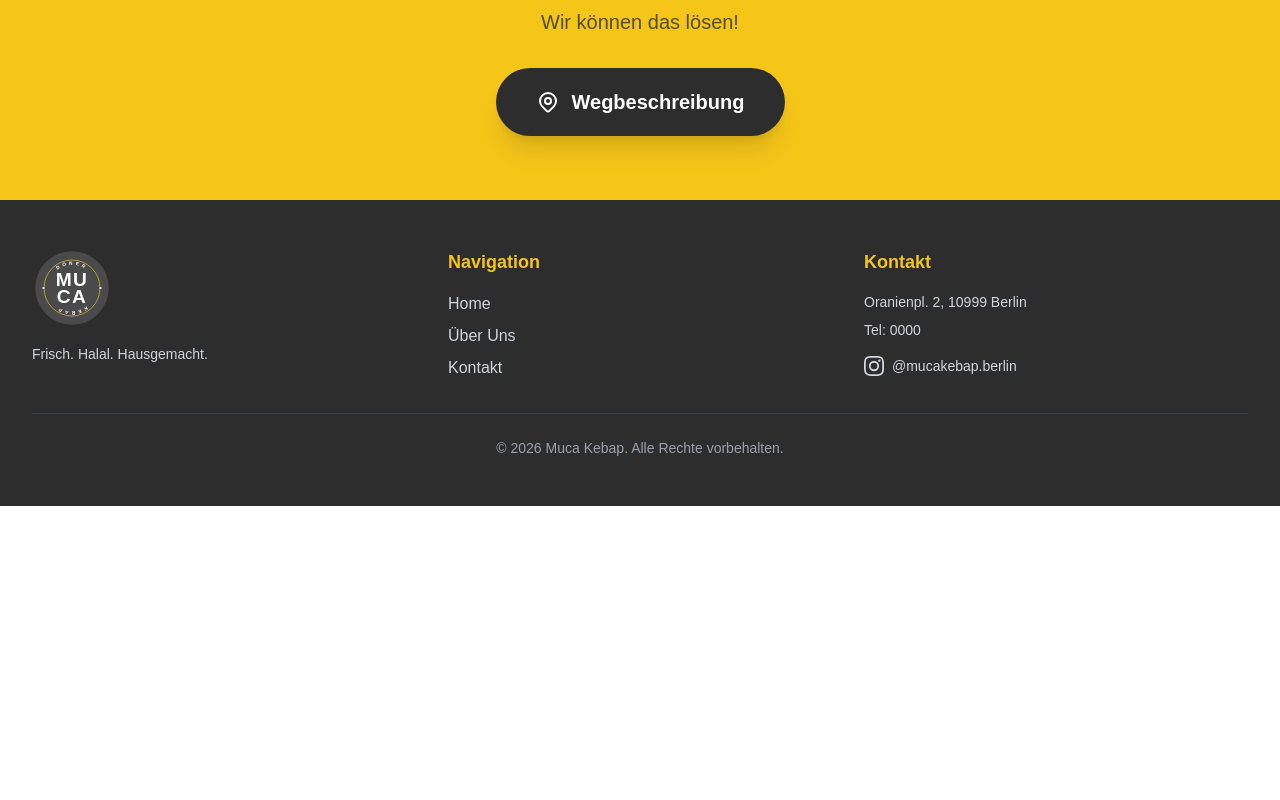
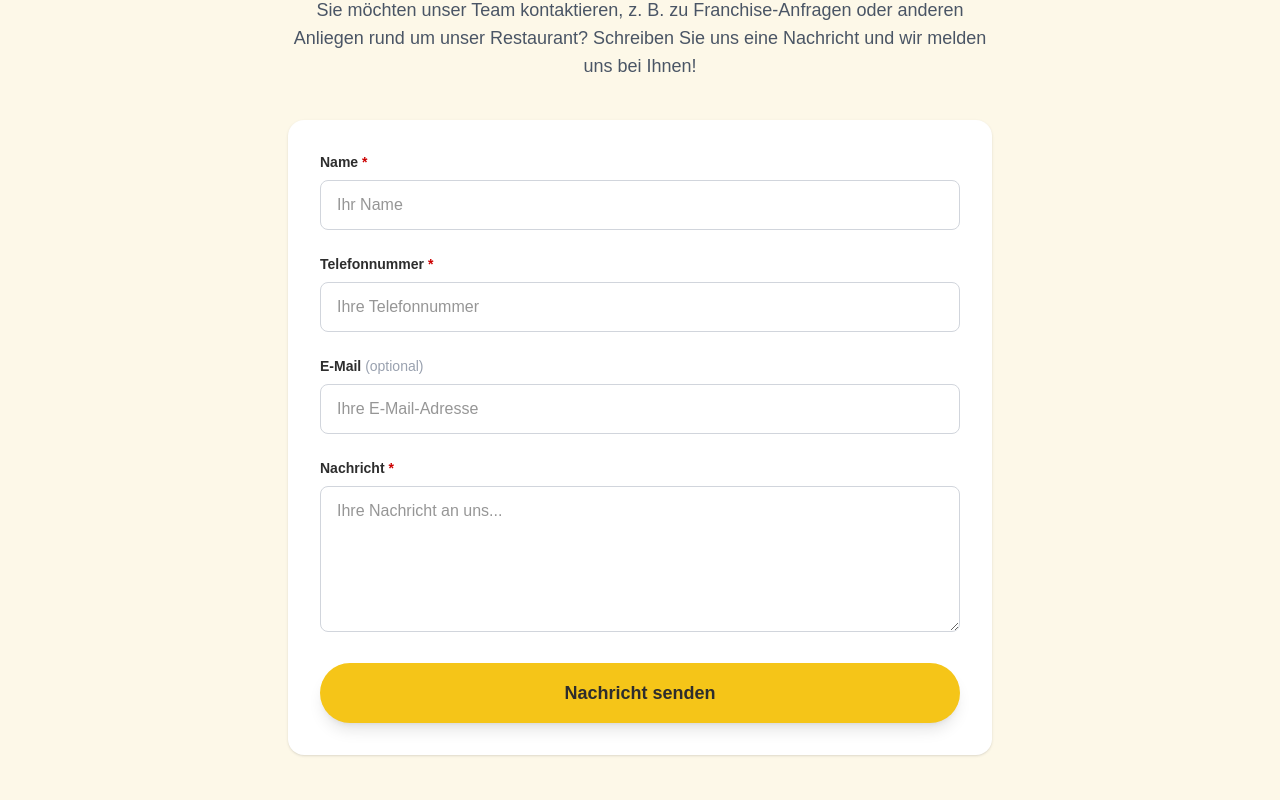
Before and after one commit to simple85/Muca-Kebap-Website, a Next.js app: page /kontakt in a window 1280 px wide. Shown: the part 1340-2140 px from the top of the page. Before the commit the page ends 1846 px from the top, so only its background shows below. Built offline with nearby package versions, Linux system fonts and the light colour scheme.

Commit message:
feat: contact form, text updates, favicon & OG tags

```diff
--- a/src/app/kontakt/page.tsx
+++ b/src/app/kontakt/page.tsx
@@ -1,6 +1,7 @@
 import type { Metadata } from "next";
 import Image from "next/image";
 import ScrollReveal from "@/components/ScrollReveal";
+import ContactForm from "@/components/ContactForm";
 
 export const metadata: Metadata = {
   title: "Kontakt | Muca Kebap",
@@ -130,6 +131,25 @@ export default function Kontakt() {
         </div>
       </section>
 
+      {/* Contact Form */}
+      <section className="py-16 bg-muca-cream">
+        <div className="mx-auto max-w-3xl px-4 sm:px-6 lg:px-8">
+          <ScrollReveal>
+            <h2 className="text-3xl font-extrabold text-muca-dark mb-4 text-center">
+              Schreiben Sie uns
+            </h2>
+            <p className="text-gray-600 text-center mb-10 text-lg">
+              Sie möchten unser Team kontaktieren, z.&nbsp;B. zu Franchise-Anfragen oder anderen
+              Anliegen rund um unser Restaurant? Schreiben Sie uns eine Nachricht und wir melden
+              uns bei Ihnen!
+            </p>
+          </ScrollReveal>
+          <ScrollReveal>
+            <ContactForm />
+          </ScrollReveal>
+        </div>
+      </section>
+
       {/* CTA */}
       <section className="bg-muca-yellow py-16">
         <ScrollReveal className="mx-auto max-w-3xl px-4 text-center">
--- a/src/app/layout.tsx
+++ b/src/app/layout.tsx
@@ -3,10 +3,28 @@ import "./globals.css";
 import Navbar from "@/components/Navbar";
 import Footer from "@/components/Footer";
 
+const basePath = process.env.NEXT_PUBLIC_BASE_PATH || "";
+
 export const metadata: Metadata = {
+  metadataBase: new URL("https://simple85.github.io/Muca-Kebap-Website"),
   title: "Muca Kebap | Frisch. Halal. Hausgemacht. | Berlin",
   description:
     "Muca Kebap in Berlin-Kreuzberg: Täglich frisches hausgemachtes Hausbrot, frisches Dönerfleisch und einwandfreie Hygiene. Besuchen Sie uns am Oranienplatz!",
+  openGraph: {
+    title: "Muca Kebap | Frisch. Halal. Hausgemacht.",
+    description:
+      "Muca Kebap in Berlin-Kreuzberg: Frisches Hausbrot, Dönerfleisch vom Spieß und höchste Hygiene. Besuchen Sie uns am Oranienplatz!",
+    images: [`${basePath}/images/og-image.png`],
+    type: "website",
+    locale: "de_DE",
+  },
+  twitter: {
+    card: "summary",
+    title: "Muca Kebap | Frisch. Halal. Hausgemacht.",
+    description:
+      "Muca Kebap in Berlin-Kreuzberg: Frisches Hausbrot, Dönerfleisch vom Spieß und höchste Hygiene.",
+    images: [`${basePath}/images/og-image.png`],
+  },
 };
 
 export default function RootLayout({
--- a/src/app/page.tsx
+++ b/src/app/page.tsx
@@ -109,7 +109,7 @@ export default function Home() {
                   <path strokeLinecap="round" strokeLinejoin="round" d="M12 8v4l3 3m6-3a9 9 0 11-18 0 9 9 0 0118 0z" />
                 </svg>
               </div>
-              <h3 className="text-xl font-bold text-muca-dark mb-2">Täglich frisches Hausbrot</h3>
+              <h3 className="text-xl font-bold text-muca-dark mb-2">Unser Muca-Hausbrot</h3>
               <p className="text-gray-600">
                 Unser Brot wird jeden Tag frisch und von Hand in unserer Küche gebacken – für den unverwechselbaren Muca-Geschmack.
               </p>
@@ -121,7 +121,7 @@ export default function Home() {
                   <path strokeLinecap="round" strokeLinejoin="round" d="M9.879 16.121A3 3 0 1012.015 11L11 14H9c0 .768.293 1.536.879 2.121z" />
                 </svg>
               </div>
-              <h3 className="text-xl font-bold text-muca-dark mb-2">Täglich frisches Dönerfleisch</h3>
+              <h3 className="text-xl font-bold text-muca-dark mb-2">Frisch vom Spieß</h3>
               <p className="text-gray-600">
                 Unser Fleisch wird täglich frisch am Spieß zubereitet – 100% Halal und von höchster Qualität.
               </p>
--- a/src/app/uber-uns/page.tsx
+++ b/src/app/uber-uns/page.tsx
@@ -99,7 +99,7 @@ export default function UeberUns() {
               <div className="relative z-10">
                 <div className="mb-6 flex h-16 w-16 items-center justify-center rounded-2xl bg-blue-100">
                   <svg className="h-8 w-8 text-blue-600" fill="none" stroke="currentColor" viewBox="0 0 24 24" strokeWidth={1.5}>
-                    <path strokeLinecap="round" strokeLinejoin="round" d="M9.75 3.104v5.714a2.25 2.25 0 01-.659 1.591L5 14.5M9.75 3.104c-.251.023-.501.05-.75.082m.75-.082a24.301 24.301 0 014.5 0m0 0v5.714c0 .597.237 1.17.659 1.591L19.8 15.3M14.25 3.104c.251.023.501.05.75.082M19.8 15.3l-1.57.393A9.065 9.065 0 0112 15a9.065 9.065 0 00-6.23.693L5 14.5m14.8.8l1.402 1.402c1.232 1.232.65 3.318-1.067 3.611A48.309 48.309 0 0112 21c-2.773 0-5.491-.235-8.135-.687-1.718-.293-2.3-2.379-1.067-3.61L5 14.5" />
+                    <path strokeLinecap="round" strokeLinejoin="round" d="M9.813 15.904L9 18.75l-.813-2.846a4.5 4.5 0 00-3.09-3.09L2.25 12l2.846-.813a4.5 4.5 0 003.09-3.09L9 5.25l.813 2.846a4.5 4.5 0 003.09 3.09L15.75 12l-2.846.813a4.5 4.5 0 00-3.09 3.09zM18.259 8.715L18 9.75l-.259-1.035a3.375 3.375 0 00-2.455-2.456L14.25 6l1.036-.259a3.375 3.375 0 002.455-2.456L18 2.25l.259 1.035a3.375 3.375 0 002.455 2.456L21.75 6l-1.036.259a3.375 3.375 0 00-2.455 2.456zM16.894 20.567L16.5 21.75l-.394-1.183a2.25 2.25 0 00-1.423-1.423L13.5 18.75l1.183-.394a2.25 2.25 0 001.423-1.423l.394-1.183.394 1.183a2.25 2.25 0 001.423 1.423l1.183.394-1.183.394a2.25 2.25 0 00-1.423 1.423z" />
                   </svg>
                 </div>
                 <h3 className="text-2xl font-bold text-muca-dark mb-4">Höchste Hygiene</h3>
--- /dev/null
+++ b/src/components/ContactForm.tsx
@@ -0,0 +1,87 @@
+"use client";
+
+import { useState } from "react";
+
+export default function ContactForm() {
+  const [submitted, setSubmitted] = useState(false);
+
+  return submitted ? (
+    <div className="rounded-2xl bg-white p-10 text-center shadow-sm">
+      <svg className="mx-auto h-16 w-16 text-green-500 mb-4" fill="none" stroke="currentColor" viewBox="0 0 24 24" strokeWidth={1.5}>
+        <path strokeLinecap="round" strokeLinejoin="round" d="M9 12.75L11.25 15 15 9.75M21 12a9 9 0 11-18 0 9 9 0 0118 0z" />
+      </svg>
+      <h3 className="text-2xl font-bold text-muca-dark mb-2">Vielen Dank!</h3>
+      <p className="text-gray-600">Ihre Nachricht wurde gesendet. Wir melden uns so bald wie möglich bei Ihnen.</p>
+    </div>
+  ) : (
+    <form
+      onSubmit={(e) => {
+        e.preventDefault();
+        setSubmitted(true);
+      }}
+      className="rounded-2xl bg-white p-8 shadow-sm space-y-6"
+    >
+      <div>
+        <label htmlFor="name" className="block text-sm font-semibold text-muca-dark mb-2">
+          Name <span className="text-muca-red">*</span>
+        </label>
+        <input
+          type="text"
+          id="name"
+          name="name"
+          required
+          className="w-full rounded-lg border border-gray-300 px-4 py-3 text-muca-dark focus:border-muca-yellow focus:outline-none focus:ring-2 focus:ring-muca-yellow/50"
+          placeholder="Ihr Name"
+        />
+      </div>
+
+      <div>
+        <label htmlFor="phone" className="block text-sm font-semibold text-muca-dark mb-2">
+          Telefonnummer <span className="text-muca-red">*</span>
+        </label>
+        <input
+          type="tel"
+          id="phone"
+          name="phone"
+          required
+          className="w-full rounded-lg border border-gray-300 px-4 py-3 text-muca-dark focus:border-muca-yellow focus:outline-none focus:ring-2 focus:ring-muca-yellow/50"
+          placeholder="Ihre Telefonnummer"
+        />
+      </div>
+
+      <div>
+        <label htmlFor="email" className="block text-sm font-semibold text-muca-dark mb-2">
+          E-Mail <span className="text-gray-400 font-normal">(optional)</span>
+        </label>
+        <input
+          type="email"
+          id="email"
+          name="email"
+          className="w-full rounded-lg border border-gray-300 px-4 py-3 text-muca-dark focus:border-muca-yellow focus:outline-none focus:ring-2 focus:ring-muca-yellow/50"
+          placeholder="Ihre E-Mail-Adresse"
+        />
+      </div>
+
+      <div>
+        <label htmlFor="message" className="block text-sm font-semibold text-muca-dark mb-2">
+          Nachricht <span className="text-muca-red">*</span>
+        </label>
+        <textarea
+          id="message"
+          name="message"
+          required
+          rows={5}
+          className="w-full rounded-lg border border-gray-300 px-4 py-3 text-muca-dark focus:border-muca-yellow focus:outline-none focus:ring-2 focus:ring-muca-yellow/50 resize-vertical"
+          placeholder="Ihre Nachricht an uns..."
+        />
+      </div>
+
+      <button
+        type="submit"
+        className="w-full rounded-full bg-muca-yellow px-8 py-4 text-lg font-bold text-muca-dark shadow-lg transition-transform hover:scale-105 active:scale-95"
+      >
+        Nachricht senden
+      </button>
+    </form>
+  );
+}
--- a/src/components/InstagramEmbed.tsx
+++ b/src/components/InstagramEmbed.tsx
@@ -1,8 +1,8 @@
 const REEL_IDS = [
   "DPeNsjejTRr",
   "DBG9rL2vZ7k",
+  "DH6IdvUsPDr",
   "DBg3miduKYC",
-  "DH6IdvUsPDr",
 ];
 
 export default function InstagramEmbed() {
```
Also changed, not shown: public/images/og-image.png (added), src/app/icon.svg (added).
